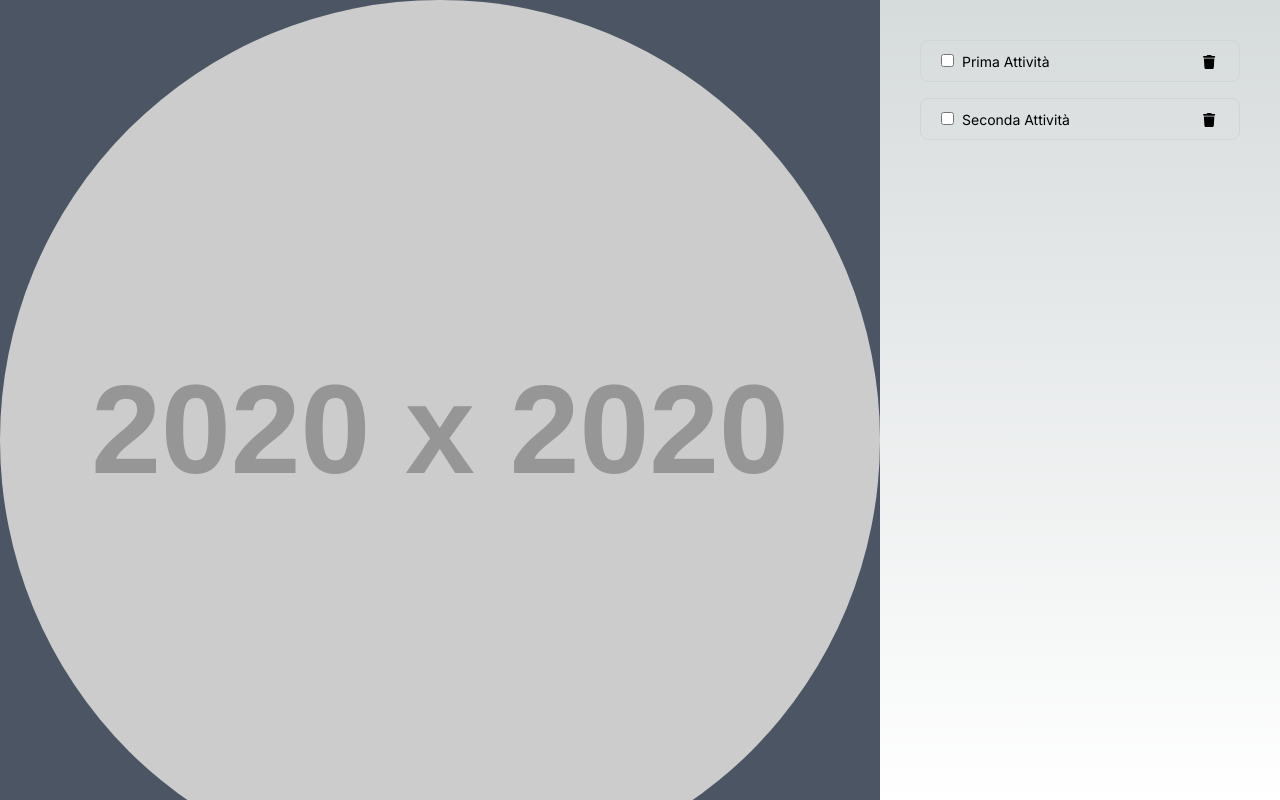
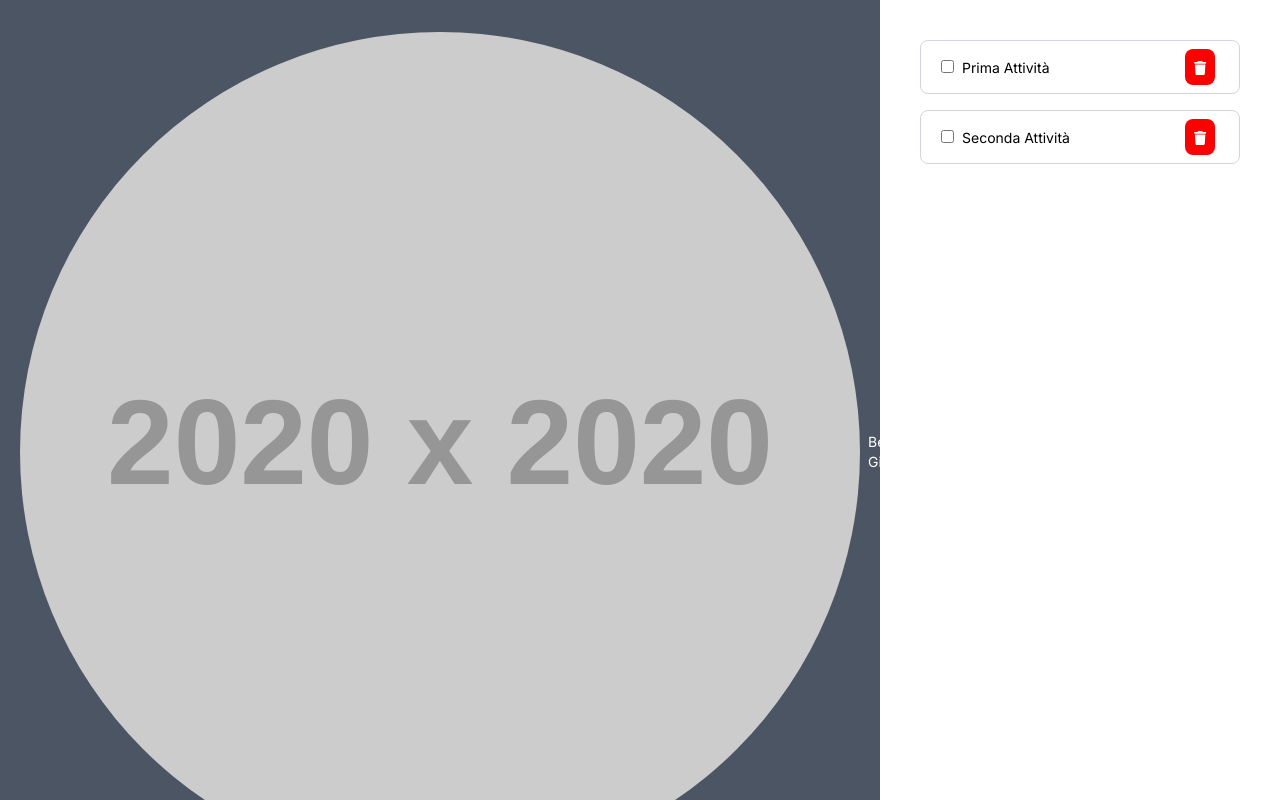
Before and after one commit to zGiusee/todo-react, a Next.js app: page / in a window 1280 px wide. Built offline with nearby package versions, Linux system fonts and the light colour scheme.

Commit message:
Added button styles

```diff
--- a/src/app/components/SidebarList.js
+++ b/src/app/components/SidebarList.js
@@ -60,7 +60,7 @@ export default function SidebarList({
 function ListLink(props) {
   const listedClasses = `${
     props.isActive ? "my-active" : ""
-  } py-4 ps-2 flex items-center cursor-pointer`;
+  } p-4 flex items-center cursor-pointer`;
 
   return (
     <li onClick={props.onClick} className={listedClasses}>
--- a/src/app/components/User.js
+++ b/src/app/components/User.js
@@ -2,7 +2,7 @@ import Image from "next/image";
 
 export default function User({ user }) {
   return (
-    <div className=" flex items-center">
+    <div className=" py-8 px-5 flex items-center">
       <img className="rounded-full" src={getImageUrl(user.image)} />
       <span className="mx-2 text-sm">Benvenuto {user.name}!</span>
       <span className="">({user.id})</span>
--- a/src/app/globals.css
+++ b/src/app/globals.css
@@ -2,32 +2,28 @@
 @tailwind components;
 @tailwind utilities;
 
-:root {
-  --foreground-rgb: 0, 0, 0;
-  --background-start-rgb: 214, 219, 220;
-  --background-end-rgb: 255, 255, 255;
+*{
+  padding: 0;
+  margin:0;
+  box-sizing: border-box;
 }
 
-@media (prefers-color-scheme: dark) {
-  :root {
-    --foreground-rgb: 255, 255, 255;
-    --background-start-rgb: 0, 0, 0;
-    --background-end-rgb: 0, 0, 0;
-  }
+.my-active{
+  background-color: white;
+  border-radius: 14px;
+  color: #4B5563;
 }
 
-body {
-  color: rgb(var(--foreground-rgb));
-  background: linear-gradient(
-      to bottom,
-      transparent,
-      rgb(var(--background-end-rgb))
-    )
-    rgb(var(--background-start-rgb));
+.my-btn-delete{
+  background-color: red;
+  color: white;
+  padding: 5px 8px;
+  border: 1px solid transparent;
+  transition: all 0.4s;
 }
 
-@layer utilities {
-  .text-balance {
-    text-wrap: balance;
-  }
+.my-btn-delete:hover{
+  background-color: white;
+  color: red;
+  border: 1px solid red;
 }
```
